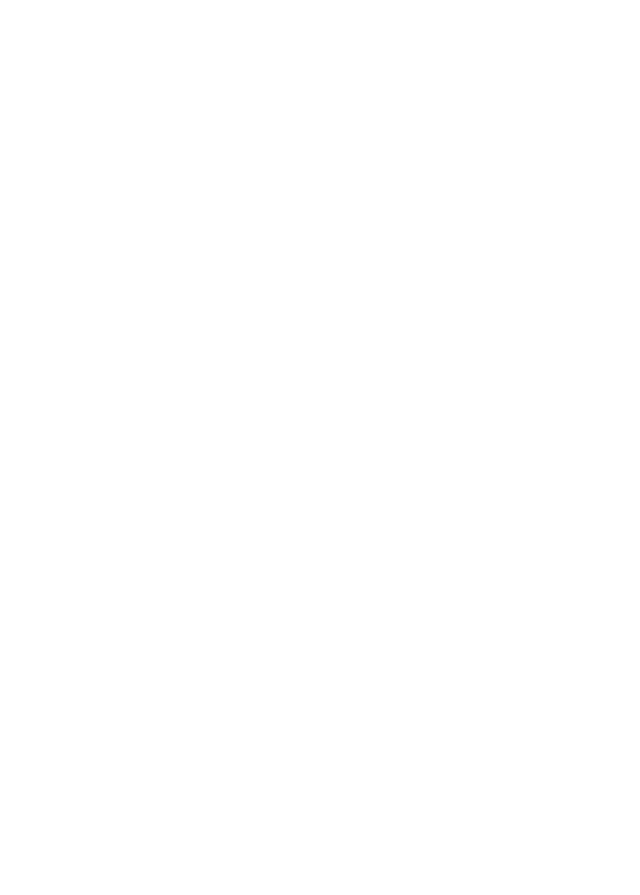
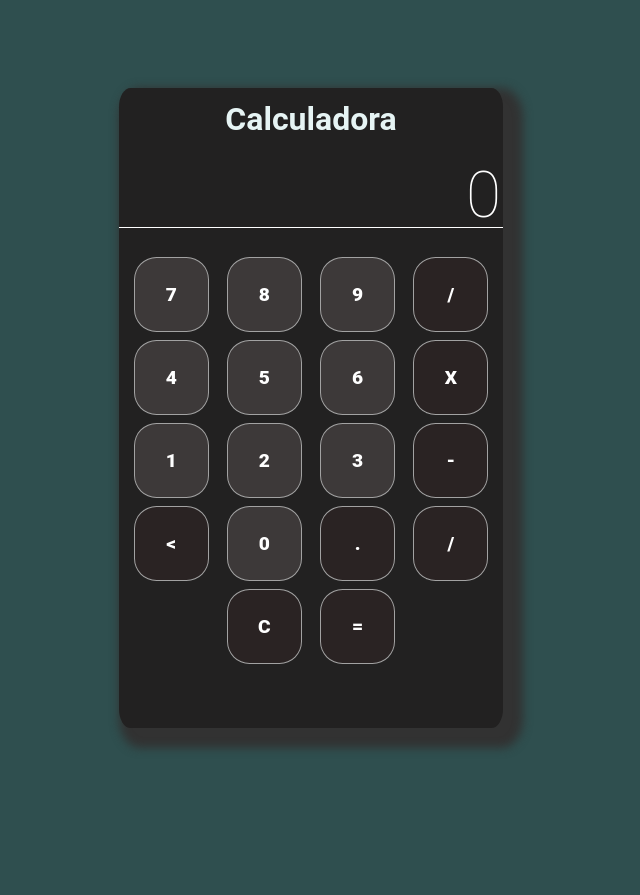
Before and after one commit to estebanfern/dia12, a plain HTML site: page calculadora/index.html in a window 1280 px wide. Shown: the whole page, without its empty margins (337-977 px from the left). Before the commit the page ends 800 px from the top, so only its background shows below. Drawn offline with Linux system fonts and the light colour scheme.

Commit message:
HTML y CSS terminados

```diff
--- a/calculadora/index.html
+++ b/calculadora/index.html
@@ -4,9 +4,46 @@
     <meta charset="UTF-8">
     <meta http-equiv="X-UA-Compatible" content="IE=edge">
     <meta name="viewport" content="width=device-width, initial-scale=1.0">
+    <link rel="stylesheet" href="style.css">
+    <script src="main.js"></script>
     <title>Document</title>
 </head>
 <body>
+    <div class="container">
+        <div class="menu">
+            <div class="head">
+                Calculadora
+            </div>
+        </div>
+        <input type="textfield" id="ds" value="0" readonly>
+        <div class="recuadro">
+            <div class="fila">
+                <input type="button" id="7" value="7" class="operador numero" onclick="addNumber(7)">
+                <input type="button" id="8" value="8" class="operador numero">
+                <input type="button" id="9" value="9" class="operador numero">
+                <input type="button" id="/" value="/" class="operador funcion">
 
+                <input type="button" id="4" value="4" class="operador numero">
+                <input type="button" id="5" value="5" class="operador numero">
+                <input type="button" id="6" value="6" class="operador numero">
+                <input type="button" id="X" value="X" class="operador funcion">
+
+                <input type="button" id="1" value="1" class="operador numero">
+                <input type="button" id="2" value="2" class="operador numero">
+                <input type="button" id="3" value="3" class="operador numero">
+                <input type="button" id="-" value="-" class="operador funcion">
+
+                <input type="button" id="<" value="<" class="operador funcion">
+                <input type="button" id="0" value="0" class="operador numero">
+                <input type="button" id="." value="." class="operador funcion">
+                <input type="button" id="/" value="/" class="operador funcion">
+
+                <div></div>
+                <input type="button" id="C" value="C" class="operador funcion" onclick="clear()">
+                <input type="button" id="=" value="=" class="operador funcion">
+                <div></div>
+            </div>
+        </div>
+    </div>
 </body>
 </html>
--- /dev/null
+++ b/calculadora/main.js
@@ -0,0 +1,7 @@
+function addNumber(num) {
+    document.getElementById("ds").value = parseFloat(document.getElementById("ds").value + num);
+}
+
+function clear() {
+    document.getElementById("ds").value = 0;
+}
--- a/calculadora/style.css
+++ b/calculadora/style.css
@@ -1,3 +1,81 @@
 * {
-    font-family:'Segoe UI', Tahoma, Geneva, Verdana, sans-serif;
+    font-family: 'Roboto', sans-serif;
+    box-sizing: border-box;
 }
+
+body {
+    background-color: darkslategrey;
+    width: 100%;
+    height: 100vh;
+    display: flex;
+    align-items: center;
+    justify-content: center;
+}
+
+.container {
+    background-color: rgb(34, 33, 33);
+    width: 30%;
+    height: 80%;
+    margin: 0 auto;
+    border-radius: 3%;
+    box-shadow: 10px 10px 10px 10px rgb(50, 50, 50);
+}
+
+.menu {
+    margin-top: 3%;
+    color: rgb(230, 244, 244);
+    font-size: 200%;
+    text-align: center;
+    font-weight: bold;
+}
+
+
+
+#ds{
+    margin-top: 7%;
+    width: 100%;
+    height: 10%;
+    text-align: end;
+    color: white;
+    background-color: rgb(34, 33, 33);
+    border: solid 0 rgb(43, 2, 2);
+    border-bottom: solid 1px rgb(255, 255, 255);
+    font-size: 400%;
+    font-weight: lighter;
+}
+
+.recuadro {
+    margin-top: 7%;
+    width: 100%;
+    height: 100%;
+    box-sizing: border-box;
+}
+
+.fila {
+    display: grid;
+    height: 100%;
+    grid-template-columns: 20% 20% 20% 20%;
+    grid-template-rows: 12% 12% 12% 12% 12%;
+    justify-content: space-evenly;
+    padding: 1px;
+    gap: 1%;
+}
+
+.operador {
+    margin: 1%;
+    color: black;
+    border-radius: 30%;
+    border: solid 1px rgb(162, 162, 162);
+    background-color: rgb(61, 57, 57);
+    color: white;
+    font-size: 120%;
+    font-weight: 900;
+}
+
+.operador:hover{
+    background-color: rgb(110, 104, 104);
+}
+
+.funcion {
+    background-color: rgb(42, 35, 35);
+}
```
